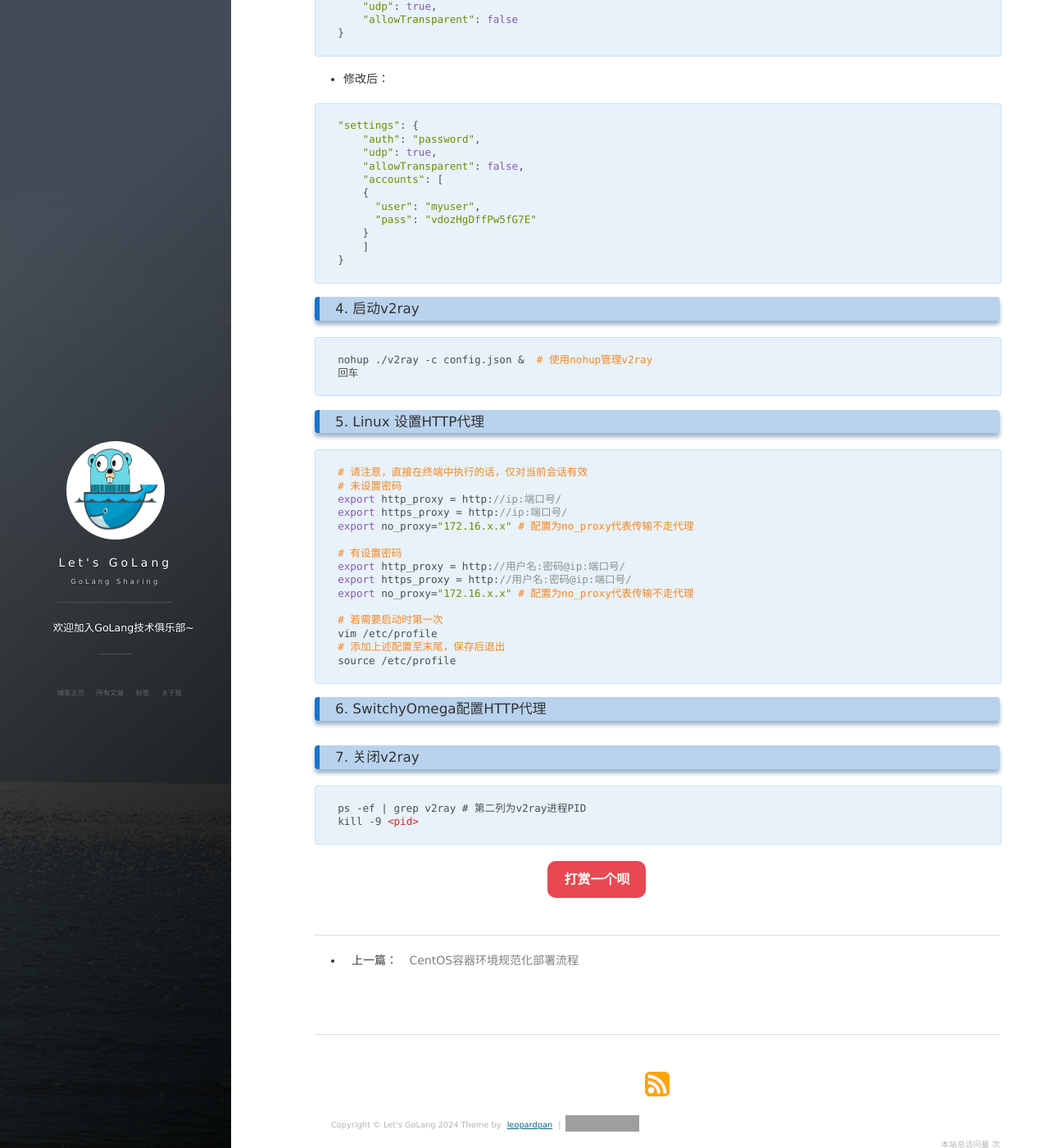
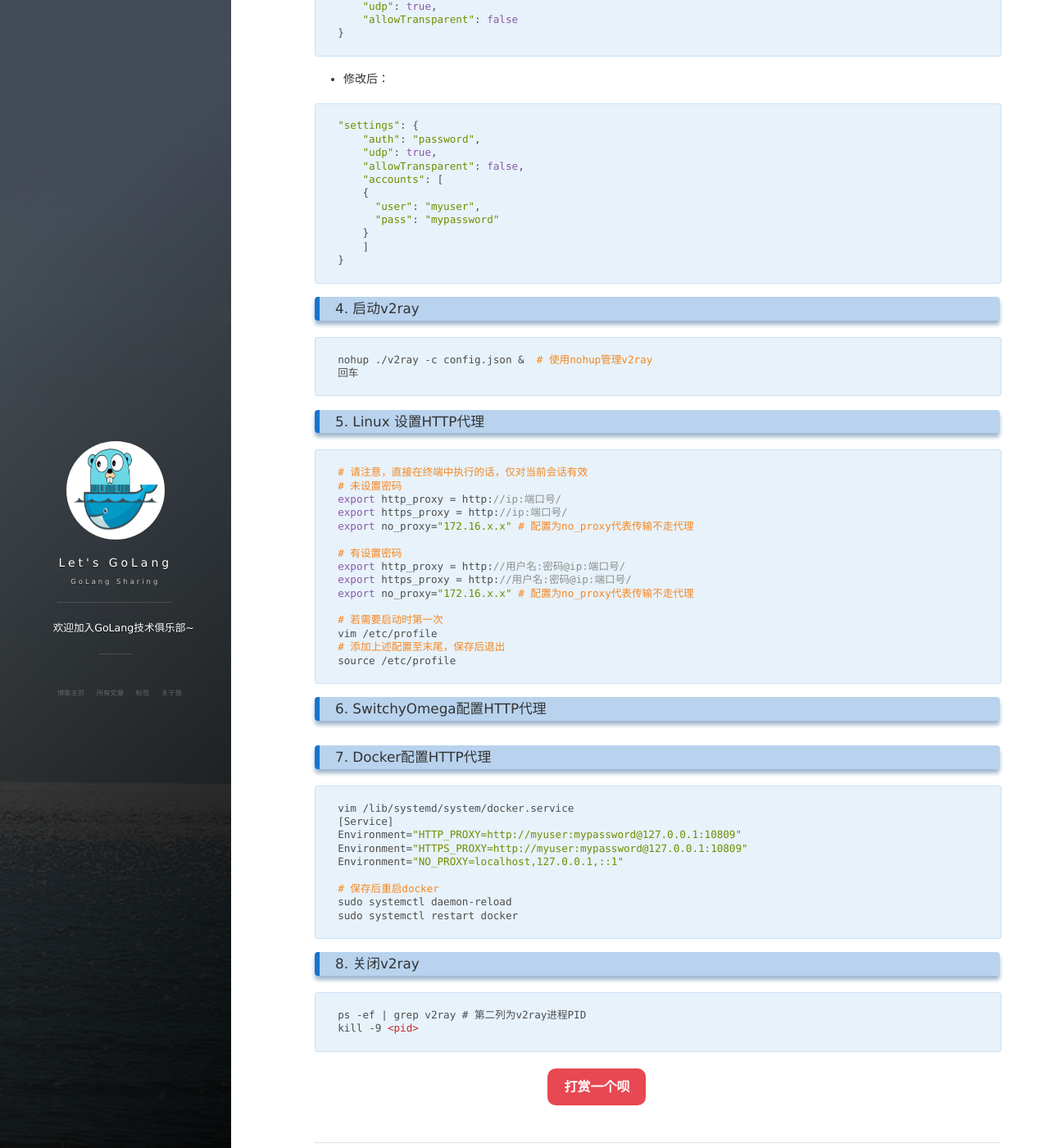
Before and after one commit to yeanguzhou/yeanguzhou.github.io, a Jekyll site: the page built from _posts/2024-07-05-Linux上基于v2ray搭建HTTP代理部署文档.md, in a window 1280 px wide and 1400 px high, scrolled down 1185 px. Shown: the whole window at 82% size. Built offline with Jekyll 4.4.1, drawn with Linux system fonts in a browser that asks for light colours; nearby versions of some CDN libraries; our own code applies the rules of GitHub Pages for plain Markdown files; comment, search, counter and statistics services are not loaded; grey boxes are pictures that could not be loaded.

Commit message:
Update 2024-07-05-Linux上基于v2ray搭建HTTP代理部署文档.md

````diff
--- a/_posts/2024-07-05-Linux上基于v2ray搭建HTTP代理部署文档.md
+++ b/_posts/2024-07-05-Linux上基于v2ray搭建HTTP代理部署文档.md
@@ -70,7 +70,7 @@ mv config.json config.json.bak # 后面将修改配置，先备份原config.json
     "accounts": [
     {
       "user": "myuser",
-      "pass": "vdozHgDffPw5fG7E"
+      "pass": "mypassword"
     }
     ]
 }
@@ -107,7 +107,21 @@ source /etc/profile
 
 ![](SwitchyOmega配置HTTP代理.png)
 
-### 7. 关闭v2ray
+### 7. Docker配置HTTP代理
+
+```shell
+vim /lib/systemd/system/docker.service
+[Service]
+Environment="HTTP_PROXY=http://myuser:mypassword@127.0.0.1:10809"
+Environment="HTTPS_PROXY=http://myuser:mypassword@127.0.0.1:10809"
+Environment="NO_PROXY=localhost,127.0.0.1,::1"
+
+# 保存后重启docker
+sudo systemctl daemon-reload
+sudo systemctl restart docker
+```
+
+### 8. 关闭v2ray
 
 ```shell
 ps -ef | grep v2ray # 第二列为v2ray进程PID
````
